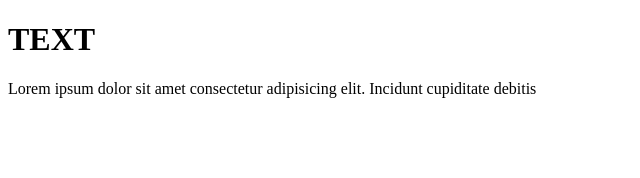
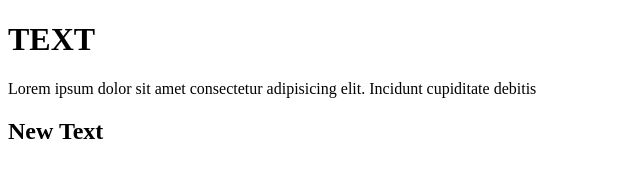
Before and after one commit to Ser57B/gitHUB, a plain HTML site: page index.html in a window 1280 px wide. Shown: the whole page, without its empty margins (0-640 px from the left). Drawn offline with Linux system fonts and the light colour scheme.

Commit message:
Ветка с новым div

```diff
--- a/index.html
+++ b/index.html
@@ -11,6 +11,9 @@
 <body>
    <h1 class="title">TEXT</h1>
    <p>Lorem ipsum dolor sit amet consectetur adipisicing elit. Incidunt cupiditate debitis</p>
+   <div class="wrap">
+      <h2>New Text</h2>
+   </div>
 </body>
 
 </html>
```
